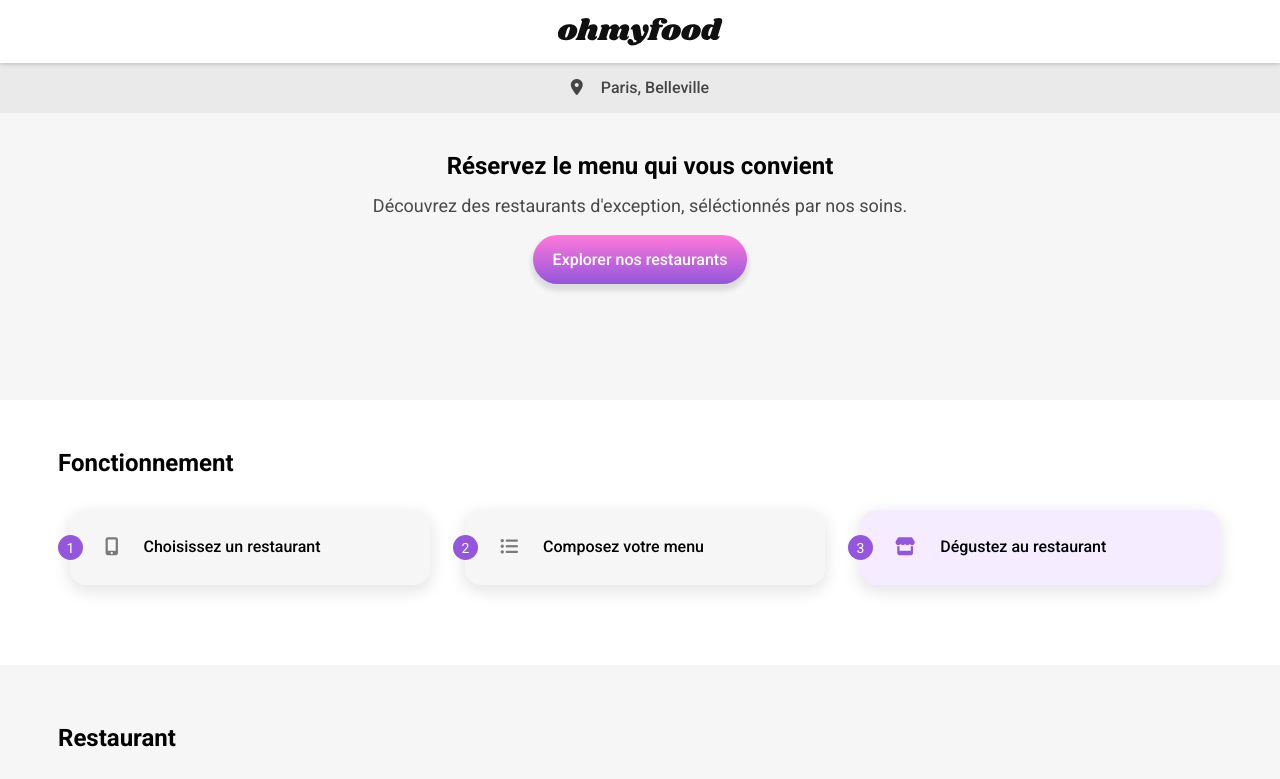
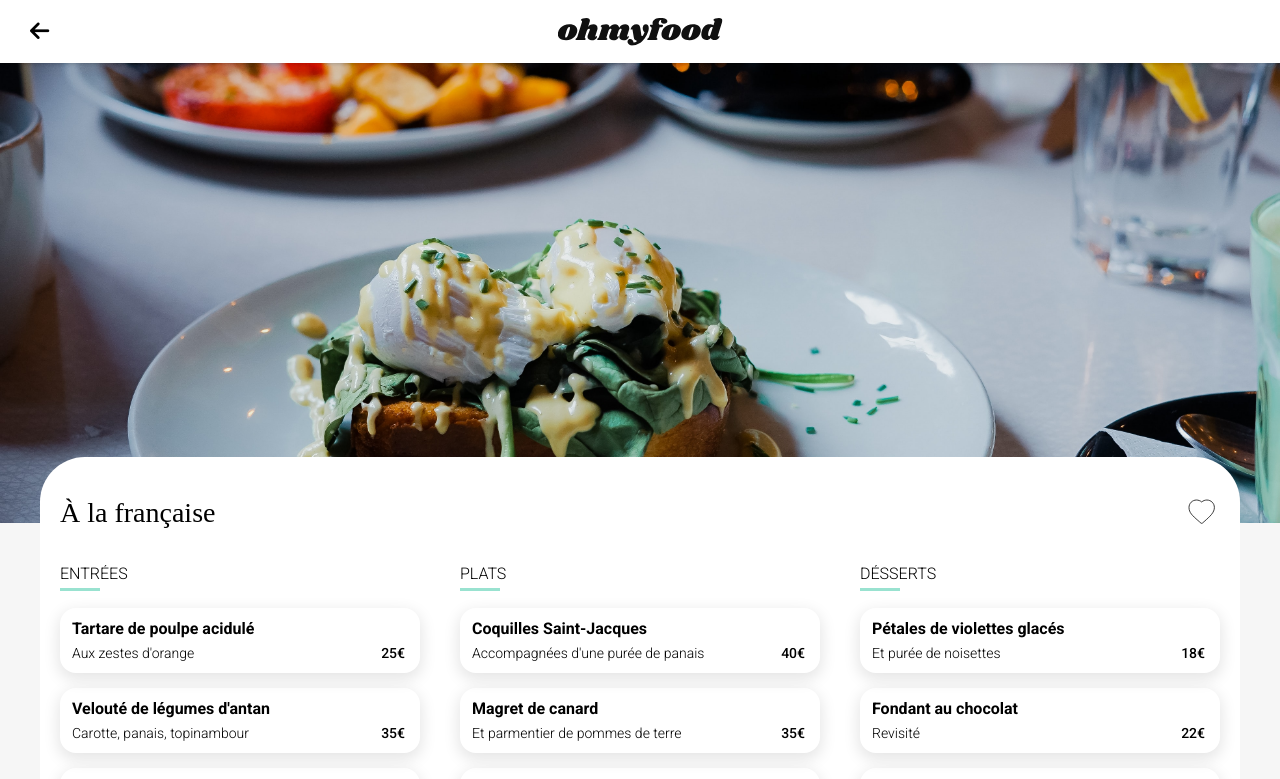
Before and after one commit to ndadevweb/p3-ohmyfood-react, a React (Vite) app: page /restaurant-a-la-francaise.html in a window 1280 px wide. Shown: the top 779 px of the page. Built offline with nearby package versions, Linux system fonts and the light colour scheme; a web font is replaced by a local one.

Commit message:
feature: Create each restaurant's pages #2
Resolved #2

```diff
--- a/package.json
+++ b/package.json
@@ -10,10 +10,14 @@
     "preview": "vite preview"
   },
   "dependencies": {
+    "localforage": "^1.10.0",
+    "match-sorter": "^6.3.1",
     "prop-types": "^15.8.1",
     "react": "^18.2.0",
     "react-dom": "^18.2.0",
-    "sass": "^1.64.2"
+    "react-router-dom": "^6.14.2",
+    "sass": "^1.64.2",
+    "sort-by": "^1.2.0"
   },
   "devDependencies": {
     "@types/react": "^18.2.15",
--- a/src/App.jsx
+++ b/src/App.jsx
@@ -1,14 +1,12 @@
+import { Outlet } from 'react-router'
 import { Footer, Header } from './components'
-import Home from './pages/Home'
 
 function App() {
   return (
     <>
       <Header />
       <main>
-
-        <Home />
-
+        <Outlet />
       </main>
       <Footer />
     </>
--- a/src/components/Header/index.jsx
+++ b/src/components/Header/index.jsx
@@ -1,9 +1,15 @@
 import logo from '../../assets/images/logo/ohmyfood@2x.svg'
+import { Link, useLocation } from 'react-router-dom'
 
 export default function Header() {
 
+  const isHomePage = useLocation()?.pathname === '/'
+
   return (
     <header className="header">
+      {
+        isHomePage === false && <Link to="/" className="header__back"><i className="fa-solid fa-arrow-left"></i></Link>
+      }
       <img src={logo} alt="ohmyfood - logo" className="header__logo" />
     </header>
   )
--- /dev/null
+++ b/src/components/RestaurantMenu/Cards/Card/index.jsx
@@ -0,0 +1,23 @@
+import PropTypes from 'prop-types'
+
+export default function Card({ item }) {
+
+  return (
+    <article className="card-check card--animate delay-1">
+      <div className="card-check__descriptions">
+        <h4>{item.name}</h4>
+        <p>{item.details}</p>
+      </div>
+
+      <span className="card-check__price">{item.price}</span>
+
+      <div className="card-check__checked">
+        <i className="fa-solid fa-circle-check"></i>
+      </div>
+    </article>
+  )
+}
+
+Card.propTypes = {
+  item: PropTypes.object.isRequired
+}
--- /dev/null
+++ b/src/components/RestaurantMenu/Cards/index.jsx
@@ -0,0 +1,15 @@
+import PropTypes from 'prop-types'
+import Card from './Card'
+
+export default function Cards({ items }) {
+
+  return (
+    <>
+      {items.map((item, index) => <Card item={item} key={index} />)}
+    </>
+  )
+}
+
+Cards.propTypes = {
+  items: PropTypes.array.isRequired
+}
--- /dev/null
+++ b/src/components/RestaurantMenu/index.jsx
@@ -0,0 +1,18 @@
+import PropTypes from 'prop-types'
+import Cards from './Cards'
+
+export default function RestaurantMenu({ name, items }) {
+
+  return (
+    <section className="restaurant__menu__list">
+      <h3>{name}</h3>
+
+      <Cards items={items} />
+    </section>
+  )
+}
+
+RestaurantMenu.propTypes = {
+  name: PropTypes.string.isRequired,
+  items: PropTypes.array.isRequired
+}
--- a/src/components/Restaurants/Cards/Card/index.jsx
+++ b/src/components/Restaurants/Cards/Card/index.jsx
@@ -1,4 +1,5 @@
 import PropTypes from 'prop-types'
+import { Link } from 'react-router-dom'
 import { Badges, Like } from '../../../'
 
 export default function Card({ item }) {
@@ -15,7 +16,7 @@ export default function Card({ item }) {
   }
 
   return (
-    <a href="#" className="card" onClick={handleClick}>
+    <Link to={item.slug} className="card" onClick={handleClick}>
       <img src={imagePath} alt={item.imageDescription} className="card__image" />
 
       {item.isNew === true && <Badges name="new" />}
@@ -28,7 +29,7 @@ export default function Card({ item }) {
 
         <Like isLike={false} />
       </div>
-    </a>
+    </Link>
   )
 }
 
--- a/src/components/index.js
+++ b/src/components/index.js
@@ -8,3 +8,4 @@ export { default as Icons } from './Icons'
 export { default as Restaurants } from './Restaurants'
 export { default as Badges } from './Badges'
 export { default as Like } from './Like'
+export { default as RestaurantMenu } from './RestaurantMenu'
--- a/src/main.jsx
+++ b/src/main.jsx
@@ -1,10 +1,11 @@
 import React from 'react'
 import ReactDOM from 'react-dom/client'
-import App from './App.jsx'
+import { RouterProvider } from 'react-router-dom'
+import { router } from './routes/router'
 import './assets/styles/main.scss'
 
 ReactDOM.createRoot(document.getElementById('root')).render(
   <React.StrictMode>
-    <App />
+    <RouterProvider router={router} />
   </React.StrictMode>,
 )
--- /dev/null
+++ b/src/pages/Restaurant/index.jsx
@@ -0,0 +1,39 @@
+import { useParams } from 'react-router'
+import { Like, RestaurantMenu } from '../../components'
+
+// dev
+import dataFromJSON from '../../data/restaurants.json'
+
+export default function Restaurant() {
+
+  // dev
+  const isLike = false
+  let { slug } = useParams()
+
+  const item = dataFromJSON.filter(data => data.slug === slug)?.pop()
+  const imagePath = `assets/images/restaurants/${item.image}`
+
+  const menuTitle = {
+    starter: 'ENTRÉES',
+    dish: 'PLATS',
+    sweet: 'DÉSSERTS'
+  }
+
+  return (
+    <div className="restaurant">
+      <img src={imagePath} alt="" className="restaurant__image" />
+      <div className="container restaurant__menu">
+        <h2>
+          À la française
+          <Like isLike={isLike} />
+        </h2>
+
+        <RestaurantMenu name={menuTitle.starter} items={item.menu.starter} />
+        <RestaurantMenu name={menuTitle.dish} items={item.menu.meal} />
+        <RestaurantMenu name={menuTitle.sweet} items={item.menu.sweet} />
+
+        <button type="submit" className="btn btn--classic btn--p50 btn--center">Commander</button>
+      </div>
+    </div>
+  )
+}
--- /dev/null
+++ b/src/pages/index.js
@@ -0,0 +1,2 @@
+export { default as Home } from './Home'
+export { default as Restaurant } from './Restaurant'
--- /dev/null
+++ b/src/routes/router.jsx
@@ -0,0 +1,21 @@
+import App from '../App'
+import { Home, Restaurant } from '../pages'
+
+import { createBrowserRouter } from 'react-router-dom'
+export const router = createBrowserRouter([
+  {
+    path: '/',
+    element: <App />,
+    children: [
+      {
+        index: true,
+        element: <Home />
+      },
+      {
+        path: ':slug',
+        caseSensitive: true,
+        element: <Restaurant />
+      }
+    ]
+  }
+]);
```
Also changed, not shown: 1 other file (tests, documents, lock files or other folders).
